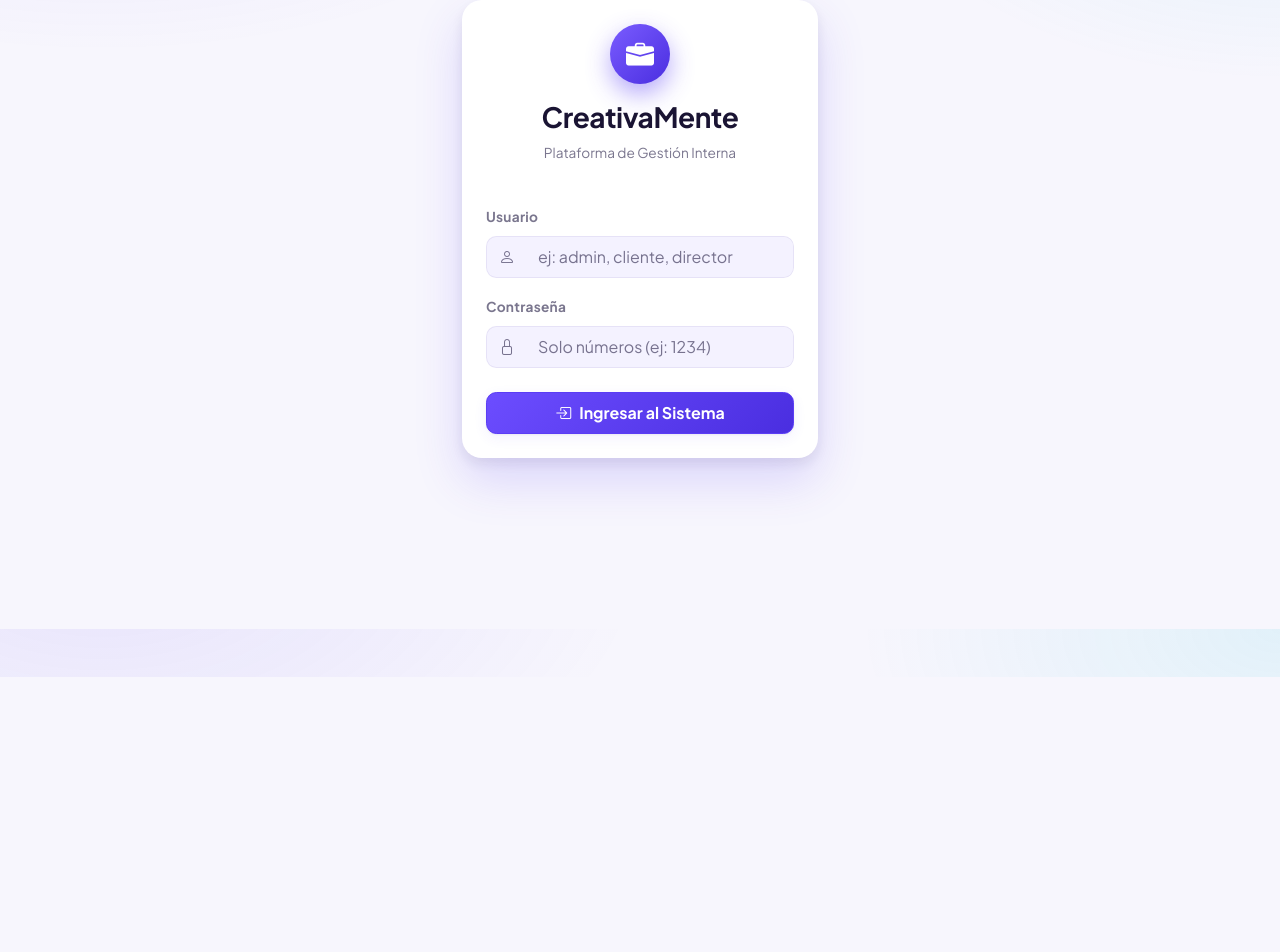
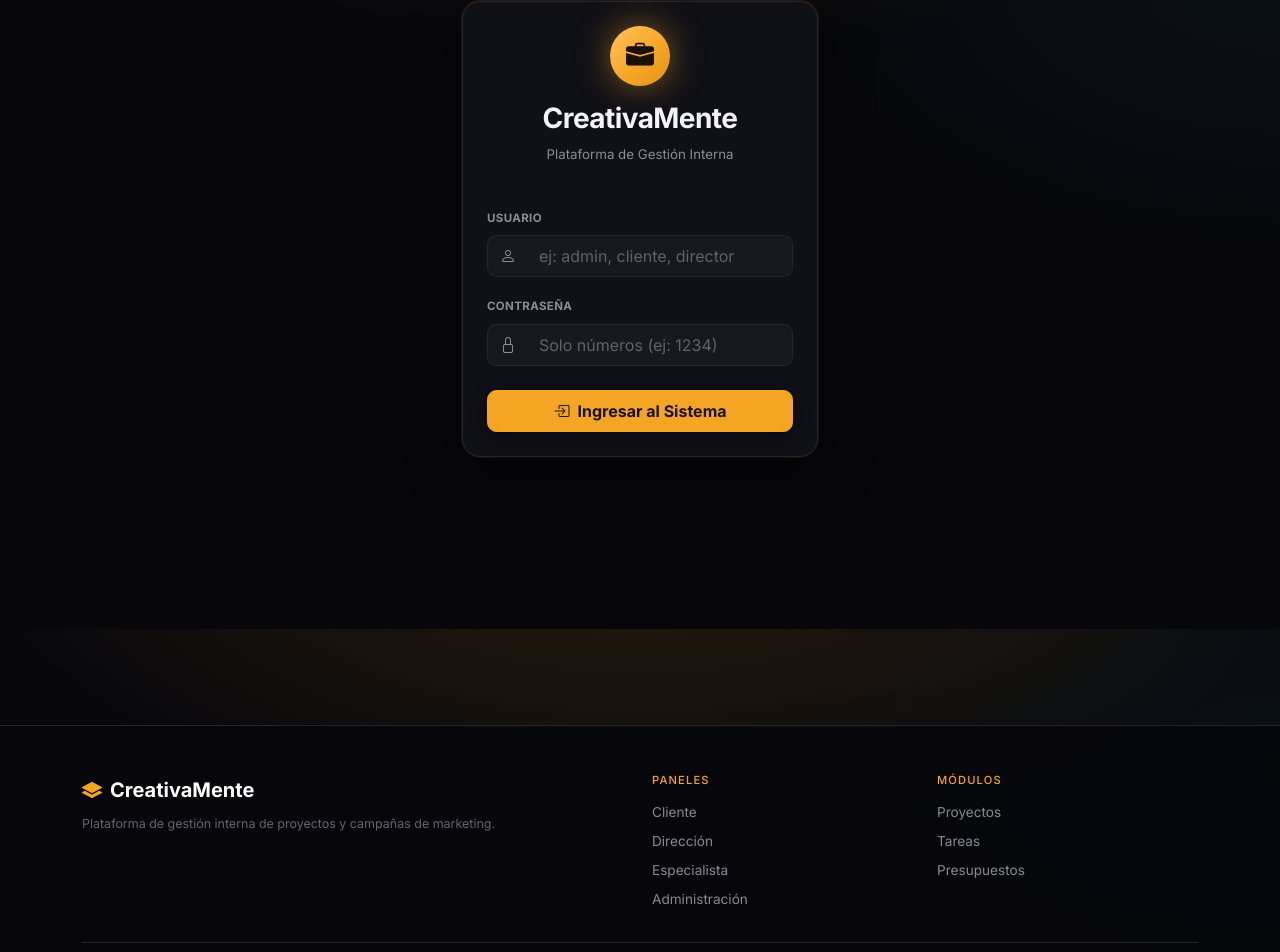
Before and after one commit to Vicente-valdivia/FS2_002D_CHIRINOS_TAPIA_VALDIVIA, a React (Vite) app: page / in a window 1280 px wide. Shown: the part 171-1123 px from the top of the page. Before the commit the page ends 848 px from the top, so only its background shows below. Built offline with nearby package versions, Linux system fonts and the light colour scheme.

Commit message:
Tema oscuro inspirado en critcap.gg y footer multi-columna
Co-Authored-By: Claude Sonnet 5.5 <noreply@anthropic.com>
Claude-Session: https://claude.ai/code/session_014JWR9ebkJn5TqwuMFdf5Eb

```diff
--- a/index.html
+++ b/index.html
@@ -1,15 +1,15 @@
 <!doctype html>
-<html lang="es">
+<html lang="es" data-bs-theme="dark">
   <head>
     <meta charset="UTF-8" />
     <link rel="icon" type="image/svg+xml" href="/favicon.svg" />
     <meta name="viewport" content="width=device-width, initial-scale=1.0" />
-    <meta name="theme-color" content="#1a1433" />
+    <meta name="theme-color" content="#07070b" />
     <meta name="description" content="CreativaMente — Plataforma de gestión interna de proyectos y campañas." />
     <title>CreativaMente | Gestión de proyectos</title>
     <link rel="preconnect" href="https://fonts.googleapis.com" />
     <link rel="preconnect" href="https://fonts.gstatic.com" crossorigin />
-    <link href="https://fonts.googleapis.com/css2?family=Plus+Jakarta+Sans:wght@400;500;600;700;800&display=swap" rel="stylesheet" />
+    <link href="https://fonts.googleapis.com/css2?family=Inter:wght@400;500;600;700;800&display=swap" rel="stylesheet" />
   </head>
   <body>
     <div id="root"></div>
--- a/src/App.jsx
+++ b/src/App.jsx
@@ -1,6 +1,7 @@
 // src/App.jsx
 import React, { useState } from 'react';
 import Navbar from './components/Navbar';
+import Footer from './components/Footer';
 import Login from './components/Login';
 import VistaCliente from './components/vistas/VistaCliente';
 import VistaDirector from './components/vistas/VistaDirector';
@@ -46,6 +47,8 @@ export default function App() {
                     </div>
                 )}
             </main>
+
+            <Footer />
         </div>
     );
 }
--- /dev/null
+++ b/src/components/Footer.jsx
@@ -0,0 +1,40 @@
+// src/components/Footer.jsx
+import React from 'react';
+
+export default function Footer() {
+    return (
+        <footer className="cm-footer py-5 px-4">
+            <div className="container">
+                <div className="row g-4">
+                    <div className="col-lg-5">
+                        <div className="fw-bold fs-5 text-white mb-2">
+                            <i className="bi bi-layers-fill me-2" style={{ color: 'var(--cm-accent)' }}></i>CreativaMente
+                        </div>
+                        <p className="cm-footer-legal mb-0">
+                            Plataforma de gestión interna de proyectos y campañas de marketing.
+                        </p>
+                    </div>
+                    <div className="col-6 col-lg-3 offset-lg-1">
+                        <h6>Paneles</h6>
+                        <ul>
+                            <li>Cliente</li>
+                            <li>Dirección</li>
+                            <li>Especialista</li>
+                            <li>Administración</li>
+                        </ul>
+                    </div>
+                    <div className="col-6 col-lg-3">
+                        <h6>Módulos</h6>
+                        <ul>
+                            <li>Proyectos</li>
+                            <li>Tareas</li>
+                            <li>Presupuestos</li>
+                        </ul>
+                    </div>
+                </div>
+                <hr className="my-4" style={{ borderColor: 'var(--cm-border)', opacity: 1 }} />
+                <p className="cm-footer-legal mb-0">© 2026 CreativaMente. Todos los derechos reservados.</p>
+            </div>
+        </footer>
+    );
+}
--- a/src/index.css
+++ b/src/index.css
@@ -1,227 +1,304 @@
 /* =========================================================
-   Tema CreativaMente — sobre Bootstrap 5.3 (solo configuración)
-   Se carga DESPUÉS de bootstrap.min.css (ver main.jsx), así que
-   redefinir las variables --bs-* cambia todos los componentes
-   (bg-primary, text-info, btn-primary, badge, alert, etc.)
-   sin tocar el JSX.
+   Tema CreativaMente — oscuro "estilo plataforma de stats"
+   (inspirado en la paleta y estructura de critcap.gg, sin su temática)
+   Sobre Bootstrap 5.3: se carga DESPUÉS de bootstrap.min.css y el
+   <html> tiene data-bs-theme="dark" (ver index.html). Redefinir las
+   variables --bs-* recolorea todos los componentes sin tocar el JSX.
+   Para cambiar el acento basta editar el bloque "Acento" de abajo.
    ========================================================= */
 
-:root {
-  /* ---- Paleta (cada color con su versión RGB para las utilidades bg-/text-) ---- */
-  --bs-primary: #5b3df5;      --bs-primary-rgb: 91, 61, 245;
-  --bs-secondary: #64748b;    --bs-secondary-rgb: 100, 116, 139;
-  --bs-success: #10a37f;      --bs-success-rgb: 16, 163, 127;
-  --bs-info: #22c1dc;         --bs-info-rgb: 34, 193, 220;
-  --bs-warning: #f59e0b;      --bs-warning-rgb: 245, 158, 11;
-  --bs-danger: #e5484d;       --bs-danger-rgb: 229, 72, 77;
-  --bs-light: #f4f2ff;        --bs-light-rgb: 244, 242, 255;
-  --bs-dark: #1a1433;         --bs-dark-rgb: 26, 20, 51;
+:root,
+:root[data-bs-theme='dark'] {
+  /* ---- Superficies (de más profunda a más elevada) ---- */
+  --cm-bg: #07070b;
+  --cm-surface: #101017;
+  --cm-surface-2: #181821;
+  --cm-border: #262633;
 
-  /* Variantes "subtle" y "emphasis" (badges, alerts, iconos en círculo) */
-  --bs-primary-bg-subtle: #ebe7ff;   --bs-primary-text-emphasis: #3a22b8;   --bs-primary-border-subtle: #c9bfff;
-  --bs-success-bg-subtle: #dcf5ee;   --bs-success-text-emphasis: #0a6b52;   --bs-success-border-subtle: #a6e3d2;
-  --bs-warning-bg-subtle: #fef0d0;   --bs-warning-text-emphasis: #8a5500;   --bs-warning-border-subtle: #fbd98b;
-  --bs-danger-bg-subtle: #fde4e5;    --bs-danger-text-emphasis: #9a1f24;    --bs-danger-border-subtle: #f7b6b8;
-  --bs-secondary-bg-subtle: #e9edf3; --bs-secondary-text-emphasis: #3b4658; --bs-secondary-border-subtle: #cbd3df;
+  /* ---- Acento (ámbar/dorado) ---- */
+  --cm-accent: #f5a524;
+  --cm-accent-rgb: 245, 165, 36;
+  --cm-accent-hover: #ffbb4d;
+  --cm-on-accent: #1a1100;
+
+  /* ---- Paleta Bootstrap ---- */
+  --bs-primary: var(--cm-accent);        --bs-primary-rgb: var(--cm-accent-rgb);
+  --bs-secondary: #8b8b9c;               --bs-secondary-rgb: 139, 139, 156;
+  --bs-success: #2ecc8f;                 --bs-success-rgb: 46, 204, 143;
+  --bs-info: #4cc9f0;                    --bs-info-rgb: 76, 201, 240;
+  --bs-warning: #ffb020;                 --bs-warning-rgb: 255, 176, 32;
+  --bs-danger: #ff5c63;                  --bs-danger-rgb: 255, 92, 99;
+  --bs-light: #181821;                   --bs-light-rgb: 24, 24, 33;     /* .bg-light => superficie elevada */
+  --bs-dark: #0b0b10;                    --bs-dark-rgb: 11, 11, 16;      /* .bg-dark (navbar) */
+
+  --bs-primary-bg-subtle: rgba(245, 165, 36, 0.14);   --bs-primary-text-emphasis: #ffc766;   --bs-primary-border-subtle: rgba(245, 165, 36, 0.35);
+  --bs-success-bg-subtle: rgba(46, 204, 143, 0.14);   --bs-success-text-emphasis: #6fe3b6;   --bs-success-border-subtle: rgba(46, 204, 143, 0.35);
+  --bs-warning-bg-subtle: rgba(255, 176, 32, 0.14);   --bs-warning-text-emphasis: #ffd27a;   --bs-warning-border-subtle: rgba(255, 176, 32, 0.35);
+  --bs-danger-bg-subtle: rgba(255, 92, 99, 0.14);     --bs-danger-text-emphasis: #ff9ca0;    --bs-danger-border-subtle: rgba(255, 92, 99, 0.35);
+  --bs-secondary-bg-subtle: rgba(139, 139, 156, 0.16); --bs-secondary-text-emphasis: #c3c3d0; --bs-secondary-border-subtle: rgba(139, 139, 156, 0.35);
+
+  /* ---- Texto y fondo base ---- */
+  --bs-body-bg: var(--cm-surface);        /* cards, tablas, listas */
+  --bs-body-bg-rgb: 16, 16, 23;
+  --bs-body-color: #d9d9e3;
+  --bs-body-color-rgb: 217, 217, 227;
+  --bs-heading-color: #f4f4f8;
+  --bs-secondary-color: rgba(217, 217, 227, 0.62);   /* .text-muted */
+  --bs-secondary-bg: var(--cm-surface-2);
+  --bs-tertiary-bg: var(--cm-surface-2);
+  --bs-emphasis-color: #ffffff;
+  --bs-border-color: var(--cm-border);
+  --bs-link-color: var(--cm-accent);
+  --bs-link-hover-color: var(--cm-accent-hover);
+  --bs-link-color-rgb: var(--cm-accent-rgb);
+  --bs-link-hover-color-rgb: 255, 187, 77;
 
   /* ---- Tipografía ---- */
-  --bs-font-sans-serif: 'Plus Jakarta Sans', system-ui, -apple-system, 'Segoe UI', Roboto, sans-serif;
+  --bs-font-sans-serif: 'Inter', system-ui, -apple-system, 'Segoe UI', Roboto, sans-serif;
   --bs-body-font-family: var(--bs-font-sans-serif);
-  --bs-body-font-size: 0.975rem;
+  --bs-body-font-size: 0.95rem;
   --bs-body-line-height: 1.6;
-  --bs-body-color: #3b3558;
-  --bs-body-bg: #ffffff;   /* componentes (cards, tablas, listas) quedan blancos; el tinte va en <body> */
-  --bs-heading-color: #1a1433;
-  --bs-secondary-color: rgba(59, 53, 88, 0.68);   /* .text-muted */
-  --bs-link-color: var(--bs-primary);
-  --bs-link-hover-color: #3a22b8;
-  --bs-link-color-rgb: 91, 61, 245;
-  --bs-link-hover-color-rgb: 58, 34, 184;
 
-  /* ---- Formas y sombras ---- */
-  --bs-border-color: #e6e2f7;
-  --bs-border-radius: 0.65rem;
-  --bs-border-radius-sm: 0.45rem;
-  --bs-border-radius-lg: 0.9rem;
-  --bs-border-radius-xl: 1.25rem;
-  --bs-box-shadow-sm: 0 1px 2px rgba(26, 20, 51, 0.05), 0 4px 14px rgba(91, 61, 245, 0.07);
-  --bs-box-shadow: 0 2px 4px rgba(26, 20, 51, 0.06), 0 10px 28px rgba(91, 61, 245, 0.12);
-  --bs-box-shadow-lg: 0 6px 12px rgba(26, 20, 51, 0.08), 0 22px 48px rgba(91, 61, 245, 0.18);
-  --bs-focus-ring-color: rgba(91, 61, 245, 0.25);
+  /* ---- Formas ---- */
+  --bs-border-radius: 0.6rem;
+  --bs-border-radius-sm: 0.4rem;
+  --bs-border-radius-lg: 0.85rem;
+  --bs-border-radius-xl: 1.15rem;
+  --bs-box-shadow-sm: 0 1px 0 rgba(255, 255, 255, 0.03) inset, 0 6px 18px rgba(0, 0, 0, 0.45);
+  --bs-box-shadow: 0 1px 0 rgba(255, 255, 255, 0.04) inset, 0 10px 30px rgba(0, 0, 0, 0.55);
+  --bs-box-shadow-lg: 0 18px 50px rgba(0, 0, 0, 0.65), 0 0 0 1px rgba(var(--cm-accent-rgb), 0.12);
+  --bs-focus-ring-color: rgba(var(--cm-accent-rgb), 0.3);
 }
 
 /* =========================================================
-   Base
+   Base: fondo casi negro con resplandor dorado arriba (como el
+   fondo con imagen del sitio de referencia)
    ========================================================= */
+html { color-scheme: dark; scrollbar-color: #33334a transparent; }
+
 body {
   margin: 0;
   -webkit-font-smoothing: antialiased;
-  -moz-osx-font-smoothing: grayscale;
   text-rendering: optimizeLegibility;
-  /* Fondo con degradados suaves en vez de gris plano */
-  background-color: #f7f6fd;
+  background-color: var(--cm-bg);
   background-image:
-    radial-gradient(900px 480px at 8% -8%, rgba(91, 61, 245, 0.10), transparent 60%),
-    radial-gradient(700px 420px at 100% 0%, rgba(34, 193, 220, 0.10), transparent 60%);
+    radial-gradient(1000px 520px at 50% -140px, rgba(var(--cm-accent-rgb), 0.16), transparent 70%),
+    radial-gradient(700px 400px at 100% 18%, rgba(76, 201, 240, 0.05), transparent 70%);
+  background-repeat: no-repeat;
   background-attachment: fixed;
 }
+#root { min-height: 100vh; display: flex; flex-direction: column; }
+#root > .min-vh-100 { flex: 1 0 auto; }
 
-h1, h2, h3, h4, h5, h6 { letter-spacing: -0.015em; }
+h1, h2, h3, h4, h5, h6 { letter-spacing: -0.02em; }
+::selection { background: rgba(var(--cm-accent-rgb), 0.35); color: #fff; }
 
-/* El wrapper de App usa "bg-light": lo hacemos transparente para ver el degradado del body */
+/* El wrapper de App usa "bg-light": transparente para ver el fondo */
 .bg-light.min-vh-100 { background: transparent !important; }
 
+/* Utilidades escritas a mano en los componentes, adaptadas al tema oscuro */
+.bg-white { background-color: var(--cm-surface) !important; }
+.text-dark { color: var(--bs-heading-color) !important; }
+.text-muted { color: var(--bs-secondary-color) !important; }
+.border-primary { border-color: rgba(var(--cm-accent-rgb), 0.6) !important; }
+.cursor-pointer { cursor: pointer; }
+
 /* =========================================================
-   Navbar (usa navbar-dark bg-dark text-info)
+   Navbar: logo a la izquierda, acciones a la derecha
    ========================================================= */
 .navbar.bg-dark {
-  background-image: linear-gradient(110deg, #1a1433 0%, #2a1d6b 55%, #5b3df5 130%) !important;
-  border-bottom: 1px solid rgba(255, 255, 255, 0.08);
+  background: rgba(7, 7, 11, 0.82) !important;
+  border-bottom: 1px solid var(--cm-border);
+  backdrop-filter: blur(10px);
   position: sticky;
   top: 0;
   z-index: 1030;
-  backdrop-filter: blur(8px);
+  margin-bottom: 2rem !important;
+  box-shadow: 0 1px 0 rgba(var(--cm-accent-rgb), 0.12), 0 8px 30px rgba(0, 0, 0, 0.5);
 }
-.navbar-brand { letter-spacing: -0.02em; font-size: 1.2rem; }
-.navbar-brand .bi { filter: drop-shadow(0 0 8px rgba(34, 193, 220, 0.55)); }
+.navbar-brand { font-size: 1.15rem; letter-spacing: -0.02em; color: #fff !important; }
+.navbar-brand .bi { color: var(--cm-accent); filter: drop-shadow(0 0 10px rgba(var(--cm-accent-rgb), 0.6)); }
 
 /* =========================================================
    Botones
    ========================================================= */
 .btn {
   --bs-btn-font-weight: 600;
-  --bs-btn-border-radius: 0.65rem;
-  transition: transform 0.15s ease, box-shadow 0.2s ease, background-color 0.2s ease;
+  --bs-btn-border-radius: 0.6rem;
+  transition: transform 0.15s ease, box-shadow 0.2s ease, background-color 0.2s ease, border-color 0.2s ease;
 }
 .btn:hover { transform: translateY(-1px); }
-.btn:active { transform: translateY(0); }
+.btn:active { transform: none; }
 
 .btn-primary {
-  --bs-btn-bg: #5b3df5;
-  --bs-btn-border-color: #5b3df5;
-  --bs-btn-hover-bg: #4a2ee0;
-  --bs-btn-hover-border-color: #4a2ee0;
-  --bs-btn-active-bg: #3a22b8;
-  --bs-btn-active-border-color: #3a22b8;
-  --bs-btn-disabled-bg: #5b3df5;
-  --bs-btn-disabled-border-color: #5b3df5;
-  --bs-btn-focus-shadow-rgb: 91, 61, 245;
-  background-image: linear-gradient(135deg, #6c4dff, #4a2ee0);
-  box-shadow: 0 6px 16px rgba(91, 61, 245, 0.35);
+  --bs-btn-color: var(--cm-on-accent);
+  --bs-btn-bg: var(--cm-accent);
+  --bs-btn-border-color: var(--cm-accent);
+  --bs-btn-hover-color: var(--cm-on-accent);
+  --bs-btn-hover-bg: var(--cm-accent-hover);
+  --bs-btn-hover-border-color: var(--cm-accent-hover);
+  --bs-btn-active-color: var(--cm-on-accent);
+  --bs-btn-active-bg: #e0931a;
+  --bs-btn-active-border-color: #e0931a;
+  --bs-btn-focus-shadow-rgb: var(--cm-accent-rgb);
+  box-shadow: 0 6px 22px rgba(var(--cm-accent-rgb), 0.3);
 }
-.btn-primary:hover { box-shadow: 0 10px 22px rgba(91, 61, 245, 0.45); }
+.btn-primary:hover { box-shadow: 0 10px 28px rgba(var(--cm-accent-rgb), 0.45); }
 
 .btn-outline-primary {
-  --bs-btn-color: #5b3df5;
-  --bs-btn-border-color: #5b3df5;
-  --bs-btn-hover-bg: #5b3df5;
-  --bs-btn-hover-border-color: #5b3df5;
-  --bs-btn-active-bg: #4a2ee0;
-  --bs-btn-active-border-color: #4a2ee0;
-  --bs-btn-focus-shadow-rgb: 91, 61, 245;
+  --bs-btn-color: var(--cm-accent);
+  --bs-btn-border-color: rgba(var(--cm-accent-rgb), 0.55);
+  --bs-btn-hover-color: var(--cm-on-accent);
+  --bs-btn-hover-bg: var(--cm-accent);
+  --bs-btn-hover-border-color: var(--cm-accent);
+  --bs-btn-active-color: var(--cm-on-accent);
+  --bs-btn-active-bg: var(--cm-accent-hover);
+  --bs-btn-active-border-color: var(--cm-accent-hover);
+}
+.btn-outline-light {
+  --bs-btn-border-color: var(--cm-border);
+  --bs-btn-hover-bg: var(--cm-surface-2);
+  --bs-btn-hover-color: #fff;
+  --bs-btn-hover-border-color: rgba(var(--cm-accent-rgb), 0.6);
 }
 
 /* =========================================================
-   Formularios
+   Formularios (los inputs usan bg-light => superficie elevada)
    ========================================================= */
 .form-control, .input-group-text {
-  border-color: var(--bs-border-color);
-  transition: border-color 0.2s ease, box-shadow 0.2s ease, background-color 0.2s ease;
+  background-color: var(--cm-surface-2) !important;
+  border-color: var(--cm-border);
+  color: var(--bs-body-color);
+  transition: border-color 0.2s ease, box-shadow 0.2s ease;
 }
+.form-control::placeholder { color: rgba(217, 217, 227, 0.38); }
 .form-control:focus {
-  border-color: var(--bs-primary);
-  box-shadow: 0 0 0 0.25rem var(--bs-focus-ring-color);
-  background-color: #fff !important;
+  border-color: var(--cm-accent);
+  box-shadow: 0 0 0 0.22rem var(--bs-focus-ring-color);
+  color: #fff;
 }
 .input-group:focus-within .input-group-text {
-  background-color: #fff !important;
-  border-color: var(--bs-primary);
-  color: var(--bs-primary) !important;
+  border-color: var(--cm-accent);
+  color: var(--cm-accent) !important;
 }
-.form-label { letter-spacing: 0.02em; }
+.form-label { letter-spacing: 0.03em; text-transform: uppercase; font-size: 0.72rem !important; }
 
 /* =========================================================
-   Tarjetas
+   Tarjetas (grupos de tarjetas con ícono + título + "Ver →")
    ========================================================= */
 .card {
-  --bs-card-border-color: var(--bs-border-color);
+  --bs-card-bg: var(--cm-surface);
+  --bs-card-border-color: var(--cm-border);
   --bs-card-cap-bg: transparent;
-  transition: transform 0.2s ease, box-shadow 0.25s ease;
+  border: 1px solid var(--cm-border) !important;      /* los componentes usan border-0: devolvemos el borde fino */
+  transition: transform 0.2s ease, border-color 0.2s ease, box-shadow 0.25s ease;
 }
-/* Elevación al pasar el mouse (sobre las tarjetas de proyectos/tareas/KPIs) */
 .row .card:hover {
   transform: translateY(-4px);
-  box-shadow: var(--bs-box-shadow) !important;
+  border-color: rgba(var(--cm-accent-rgb), 0.55) !important;
+  box-shadow: 0 14px 36px rgba(0, 0, 0, 0.6), 0 0 0 1px rgba(var(--cm-accent-rgb), 0.15) !important;
 }
-.card-footer.bg-light { background-color: rgba(var(--bs-primary-rgb), 0.05) !important; }
-.cursor-pointer { cursor: pointer; }   /* clase usada en VistaCliente que Bootstrap no trae */
+.card-footer.bg-light {
+  background-color: var(--cm-surface-2) !important;
+  border-top: 1px solid var(--cm-border) !important;
+}
+.card-footer .text-primary { letter-spacing: 0.01em; }
+.card-header { border-bottom: 1px solid var(--cm-border) !important; }
 
-/* Login: la tarjeta es la protagonista */
+/* Login: tarjeta protagonista con halo dorado */
 .card.rounded-4.shadow-lg { box-shadow: var(--bs-box-shadow-lg) !important; }
 .card.rounded-4.shadow-lg .rounded-circle.bg-primary {
-  background-image: linear-gradient(135deg, #7a5cff, #4a2ee0);
-  box-shadow: 0 10px 24px rgba(91, 61, 245, 0.45) !important;
+  color: var(--cm-on-accent) !important;
+  background-image: linear-gradient(135deg, #ffc15e, #f5a524 60%, #e0931a);
+  box-shadow: 0 0 34px rgba(var(--cm-accent-rgb), 0.5) !important;
 }
 
-/* Encabezados de panel: los bloques con bg-success / bg-danger toman degradado */
-.bg-success.text-white.rounded-3 { background-image: linear-gradient(120deg, #0d8a6b, #14b88f) !important; }
-.bg-danger.text-white.rounded-3  { background-image: linear-gradient(120deg, #c93238, #ef5a5f) !important; }
-.bg-success.text-white.rounded-3,
-.bg-danger.text-white.rounded-3 { box-shadow: var(--bs-box-shadow) !important; }
-/* Título legible sobre los encabezados de color (antes heredaba el color oscuro de h2) */
+/* Encabezados de panel con color propio */
+.bg-success.text-white.rounded-3 {
+  background-image: linear-gradient(120deg, #0c2a22 0%, #124a3a 55%, #1b7a5d 130%) !important;
+  border: 1px solid rgba(46, 204, 143, 0.35);
+}
+.bg-danger.text-white.rounded-3 {
+  background-image: linear-gradient(120deg, #2b0e11 0%, #5a1a20 55%, #9b2c35 130%) !important;
+  border: 1px solid rgba(255, 92, 99, 0.35);
+}
 .text-white h1, .text-white h2, .text-white h3 { color: #fff; }
-.text-white .text-white-50 { color: rgba(255, 255, 255, 0.82) !important; }
+.text-white .text-white-50 { color: rgba(255, 255, 255, 0.72) !important; }
+
+/* Encabezados de panel "blancos" con borde lateral de color */
+.border-start.border-5 { border-left-width: 4px !important; }
 
 /* =========================================================
    Tablas, listas, badges, alertas
    ========================================================= */
 .table {
-  --bs-table-hover-bg: rgba(var(--bs-primary-rgb), 0.04);
-  --bs-table-border-color: var(--bs-border-color);
+  --bs-table-bg: transparent;
+  --bs-table-color: var(--bs-body-color);
+  --bs-table-hover-bg: rgba(var(--cm-accent-rgb), 0.06);
+  --bs-table-hover-color: #fff;
+  --bs-table-border-color: var(--cm-border);
 }
 .table > thead th {
-  background: rgba(var(--bs-primary-rgb), 0.06) !important;
-  color: var(--bs-primary-text-emphasis);
+  background: var(--cm-surface-2) !important;
+  color: var(--bs-secondary-color);
   text-transform: uppercase;
-  font-size: 0.72rem;
-  letter-spacing: 0.08em;
+  font-size: 0.7rem;
+  letter-spacing: 0.1em;
   font-weight: 700;
-  border-bottom: 0;
+  border-bottom: 1px solid var(--cm-border);
 }
-.table > thead th:first-child { border-top-left-radius: 0.6rem; }
-.table > thead th:last-child  { border-top-right-radius: 0.6rem; }
+.table > thead th:first-child { border-top-left-radius: 0.5rem; }
+.table > thead th:last-child  { border-top-right-radius: 0.5rem; }
 
+.list-group { --bs-list-group-bg: transparent; --bs-list-group-border-color: var(--cm-border); }
 .list-group-item { transition: background-color 0.15s ease; }
-.list-group-item:hover { background-color: rgba(var(--bs-primary-rgb), 0.04); }
+.list-group-item:hover { background-color: rgba(var(--cm-accent-rgb), 0.05); }
 
 .badge { font-weight: 600; letter-spacing: 0.01em; }
+.badge.bg-primary { color: var(--cm-on-accent) !important; }
+.badge.bg-warning, .badge.bg-warning.text-dark { color: #1a1100 !important; }
+.badge.bg-light { background-color: var(--cm-surface-2) !important; }
 .alert { border-radius: var(--bs-border-radius-lg); }
+.alert-success {
+  --bs-alert-bg: rgba(46, 204, 143, 0.1);
+  --bs-alert-color: #8be8c3;
+  --bs-alert-border-color: rgba(46, 204, 143, 0.3);
+  border: 1px solid rgba(46, 204, 143, 0.3) !important;
+}
 
 /* =========================================================
-   Animación de entrada de cada pantalla
+   Footer (multi-columna, como la referencia)
    ========================================================= */
-main > div,
-main > .row {
-  animation: fade-up 0.45s cubic-bezier(0.2, 0.7, 0.2, 1) both;
+.cm-footer {
+  background: rgba(7, 7, 11, 0.85);
+  border-top: 1px solid var(--cm-border);
+  margin-top: 3rem;
+  font-size: 0.85rem;
 }
+.cm-footer h6 {
+  text-transform: uppercase;
+  letter-spacing: 0.1em;
+  font-size: 0.7rem;
+  color: var(--cm-accent);
+  margin-bottom: 0.9rem;
+}
+.cm-footer ul { list-style: none; padding: 0; margin: 0; }
+.cm-footer li { margin-bottom: 0.45rem; color: var(--bs-secondary-color); }
+.cm-footer .cm-footer-legal { color: rgba(217, 217, 227, 0.45); font-size: 0.78rem; }
+
+/* =========================================================
+   Entrada animada de cada pantalla
+   ========================================================= */
+main > div, main > .row { animation: fade-up 0.45s cubic-bezier(0.2, 0.7, 0.2, 1) both; }
 @keyframes fade-up {
   from { opacity: 0; transform: translateY(14px); }
   to   { opacity: 1; transform: none; }
 }
-
-/* Respeta a quien reduce el movimiento */
 @media (prefers-reduced-motion: reduce) {
   *, *::before, *::after { animation: none !important; transition: none !important; }
 }
 
-/* Scrollbar discreto */
-::selection { background: rgba(var(--bs-primary-rgb), 0.2); }
-html { scrollbar-color: #c9bfff transparent; }
-
-/* =========================================================
-   Responsive
-   ========================================================= */
 @media (max-width: 576px) {
-  :root { --bs-body-font-size: 0.925rem; }
+  :root { --bs-body-font-size: 0.9rem; }
   .navbar.bg-dark { padding-inline: 1rem !important; }
 }
```
Also changed, not shown: public/favicon.svg.
